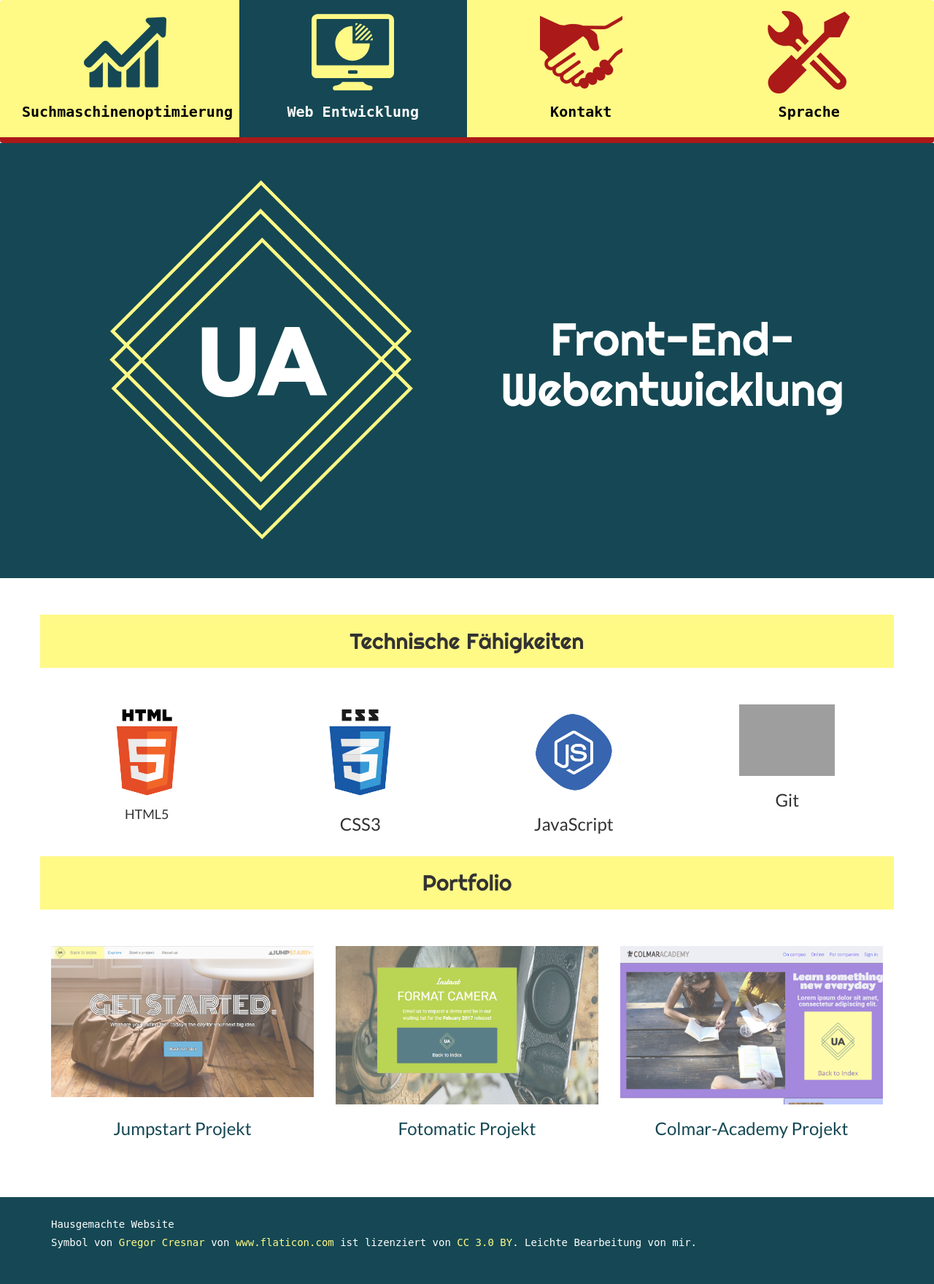
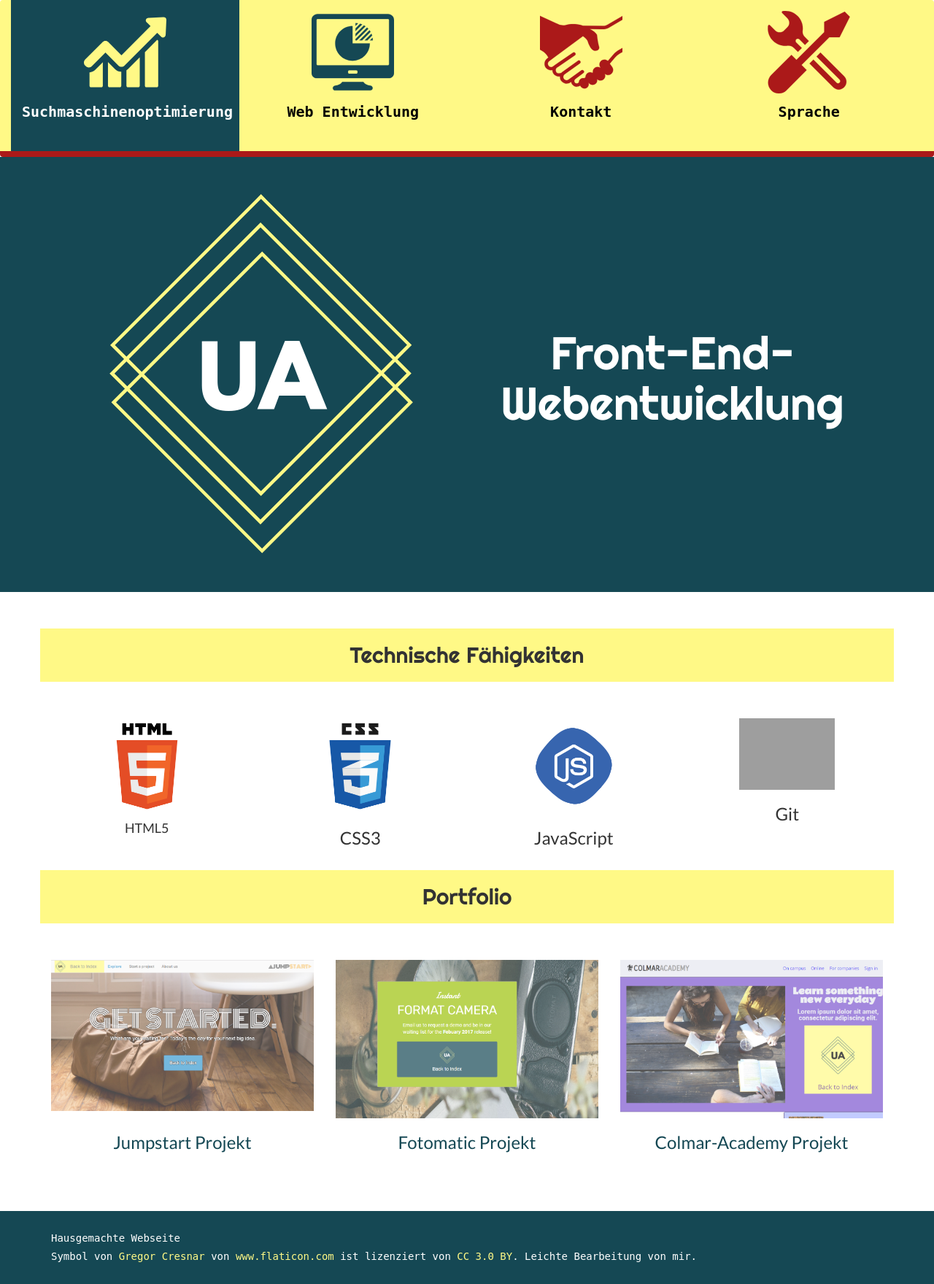
Before and after one commit to UAllen95/UAllen95.github.io, a PHP site: page /web_developer_de.html in a window 1280 px wide. Shown: the whole page at 73% size. Before the commit the page ends 1710 px from the top, so only its background shows below. Run offline with PHP 8.4, Linux system fonts and the light colour scheme; style sheets or scripts are compiled from the project's sources; grey boxes are pictures that could not be loaded.

Commit message:
navbar padding fix

```diff
--- a/resources/css/style.css
+++ b/resources/css/style.css
@@ -252,6 +252,13 @@ footer a:hover {
   color: white;
 }
 
+@media only screen and (max-width: 1310px) and (min-width: 1220px) {
+  /* Navbar */
+  .navbar li.navbar-tab {
+    height: 207px;
+  }
+}
+
 @media only screen and (max-width: 1220px) {
   /* Navbar */
   .navbar-header p.big-show {
--- a/web_developer_de.html
+++ b/web_developer_de.html
@@ -23,24 +23,24 @@
         <div class="navbar-header">
           <ul class="nav navbar-nav text-center">
 
-            <li class="nav-first-element"><a href="index_de.html">
-              <img src="resources/images/icons/line-chart.svg"/>
+            <li class="nav-first-element navbar-tab active-navbar-tab"><a href="index_de.html">
+              <img src="resources/images/icons/line-chart-reverse.svg"/>
               <p class="big-show">Suchmaschinenoptimierung</p>
               <p class="little-show">SEO</p>
             </a></li>
 
-            <li class="nav-second-element active-navbar-tab"><a href="web_developer_de.html">
-              <img src="resources/images/icons/pie-chart-reverse.svg"/>
+            <li class="nav-second-element navbar-tab"><a href="web_developer_de.html">
+              <img src="resources/images/icons/pie-chart.svg"/>
               <p class="big-show">Web Entwicklung</p>
               <p class="little-show">WEB</p>
             </a></li>
 
-            <li class="nav-third-element"><a href="contact_de.html" class="red">
+            <li class="nav-third-element navbar-tab"><a href="contact_de.html" class="red">
               <img src="resources/images/icons/agreement.svg"/>
               <p>Kontakt</p>
             </a></li>
 
-            <li class="nav-fourth-element"><a href="#" class="red">
+            <li class="nav-fourth-element navbar-tab"><a href="#" class="red">
               <img src="resources/images/icons/settings.svg"/>
               <p>Sprache</p></a>
               <ul class="dropdown">
@@ -117,7 +117,7 @@
           <div class="col-md-4 col-sm-12">
             <a href="portofolio/jumpstart/index.html">
               <div class="image-container">
-                <img class="img-responsive" src="resources/images/jumpstart.png"/>
+                <img class="img-responsive" src="resources/images/project_jumpstart.png"/>
               </div>
               <h3>Jumpstart Projekt</h3>
             </a>
@@ -126,7 +126,7 @@
           <div class="col-md-4 col-sm-12">
             <a href="portofolio/fotomatic/index.html">
               <div class="image-container">
-                <img class="img-responsive" src="resources/images/fotomat.png"/>
+                <img class="img-responsive" src="resources/images/project_fotomat.png"/>
               </div>
               <h3>Fotomatic Projekt</h3>
             </a>
@@ -135,7 +135,7 @@
           <div class="col-md-4 col-sm-12">
             <a href="portofolio/colmar_academy/index.html">
               <div class="image-container">
-                <img class="img-responsive" src="resources/images/colmar.png"/>
+                <img class="img-responsive" src="resources/images/project_colmar.png"/>
               </div>
               <h3>Colmar-Academy Projekt</h3>
             </a>
@@ -149,7 +149,7 @@
     <!-- Footer -->
     <footer>
       <div class="container">
-        <h5>Hausgemachte Website</h5>
+        <h5>Hausgemachte Webseite</h5>
         <h5>Symbol von
           <a href="https://www.flaticon.com/authors/gregor-cresnar">Gregor Cresnar</a> von
           <a href="www.flaticon.com">www.flaticon.com</a> ist lizenziert von
```
Also changed, not shown: contact.html (+4 -4 lines), contact_de.html (+7 -7 lines), index.html (+4 -4 lines), index_de.html (+5 -5 lines), web_developer.html (+7 -7 lines), resources/images/project_colmar.png (renamed from resources/images/colmar.png), resources/images/project_fotomat.png (renamed from resources/images/fotomat.png), resources/images/project_jumpstart.png (renamed from resources/images/jumpstart.png), resources/images/switch_de.png (added), resources/images/switch_en.png (added).
